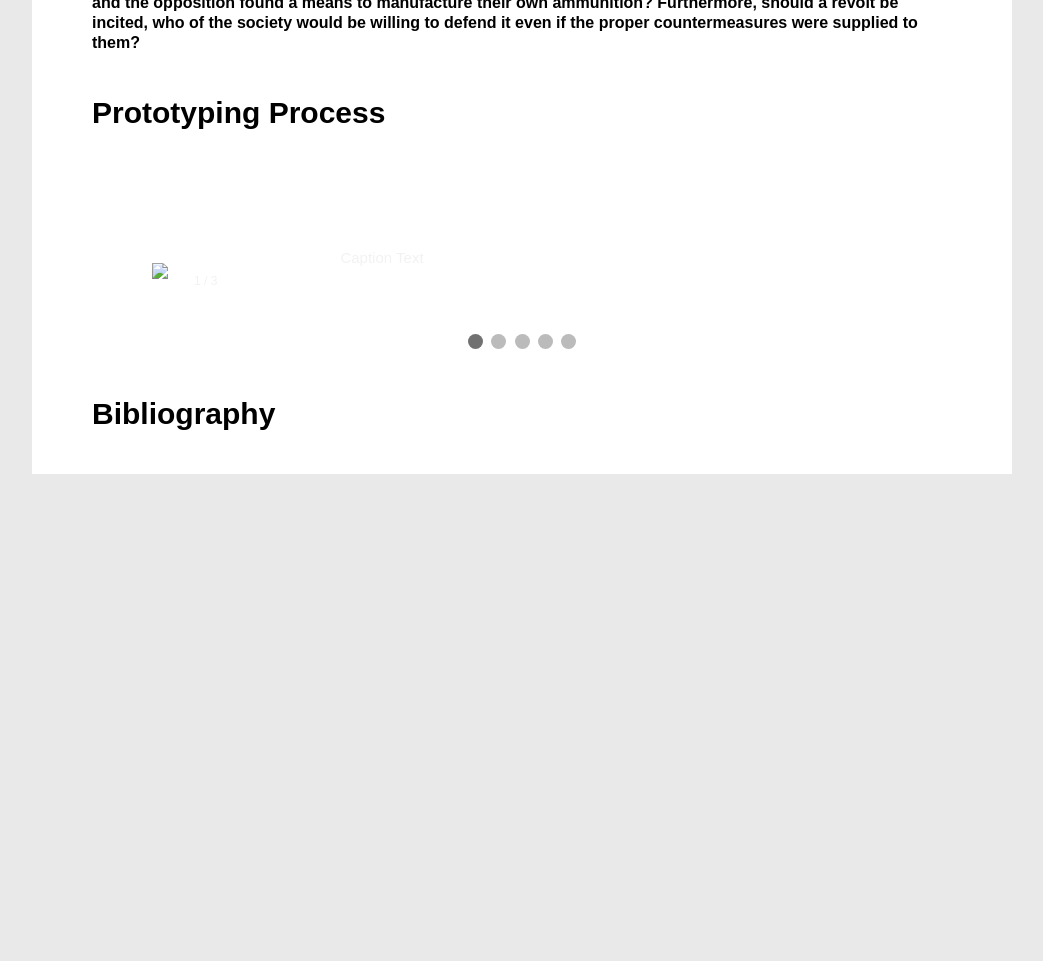
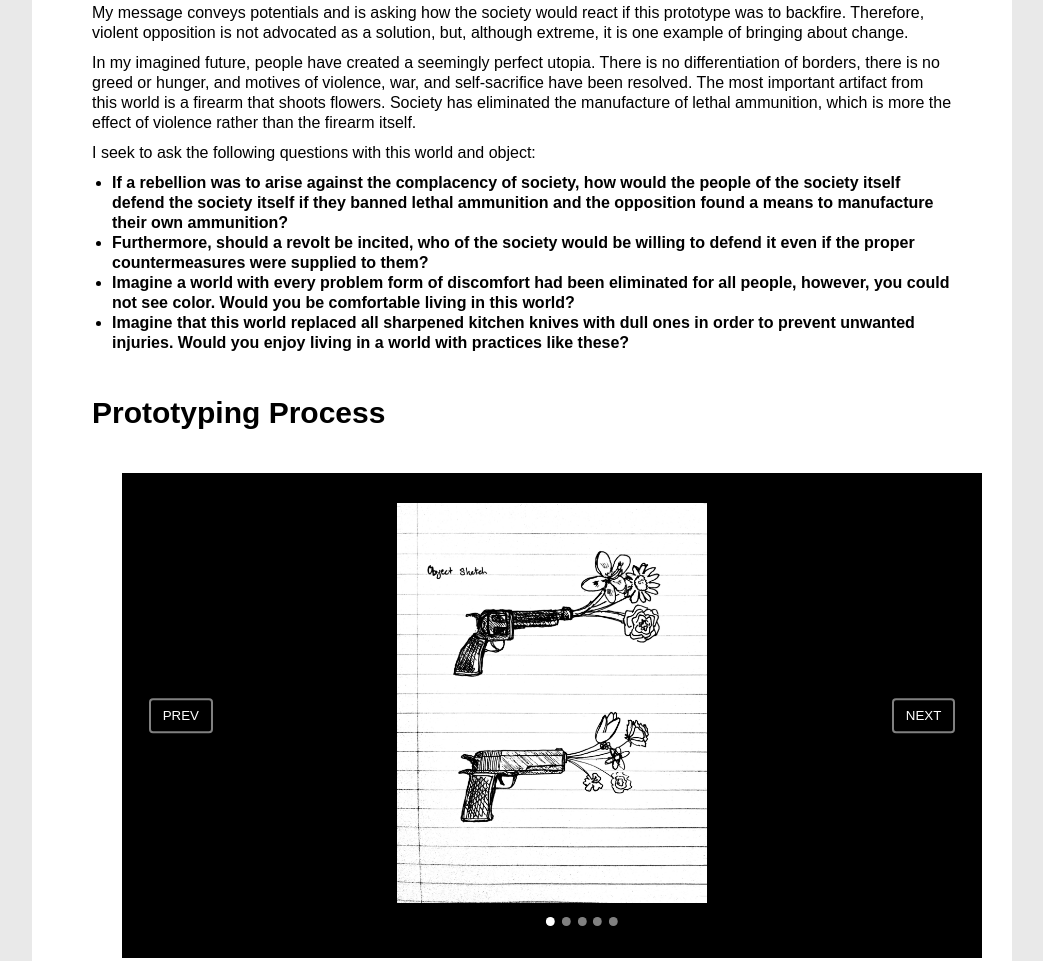
Before and after one commit to cmm1156/future-casting-website, a plain HTML site: page index.html in a window 1280 px wide. Shown: the part 1793-2754 px from the top of the page, without its empty margins (118-1161 px from the left). Before the commit the page ends 2267 px from the top, so only its background shows below. Drawn offline with nearby package versions, Linux system fonts and the light colour scheme.

Commit message:
files updated

```diff
--- a/index.html
+++ b/index.html
@@ -3,6 +3,9 @@
   <head>
     <meta charset="utf-8">
     <link rel="stylesheet" href="style.css">
+    <link rel="stylesheet" href="https://cdnjs.cloudflare.com/ajax/libs/Glide.js/3.4.1/css/glide.core.min.css" integrity="sha256-Ev8y2mML/gGa4LFVZgNpMTjKwj34q4pC4DcseWeRb9w=" crossorigin="anonymous" />
+    <link rel="stylesheet" href="https://cdnjs.cloudflare.com/ajax/libs/Glide.js/3.4.1/css/glide.theme.min.css" integrity="sha256-sw/JiPOV1ZfcXjqBJT1vqaA4vBGeiqn+b7PDhVv4OA4=" crossorigin="anonymous" />
+
 
     <title>Digital Experience</title>
   </head>
@@ -30,87 +33,67 @@
         <iframe src="https://player.vimeo.com/video/489325942" width="640" height="360" frameborder="0" allow="autoplay; fullscreen" allowfullscreen></iframe>
       </div>
 
+
       <div class="framingStory" id="story">
+
         <h1>Framing Story</h1>
-        <p>
-          Sometime in the distant future, on Earth, the world was overwhelmed by a movement make society more perfect. The anthem of this movement was the work of songwriter John Lennon. In his song “Imagine,” Lennon makes the proposal for a radical new world, calling for the dissolving of formal nations, the removal of any motives for self-sacrifice or harm to others, a ban of possessions, greed, and hunger.
-          In order to accomplish this, all lethal firearm ammunition was confiscated and replaced with floral rounds to spread peace and love.
-          As time went on, complacency set in and society became very homogenized. Strong cultures throughout the world disassembled. Cultures merged with cultures and as a result local color, notable cuisines, and overseas fashion became homogenized as well.
-          In order to solve the hunger issue, cafeteria-like institutions were established. These institutions served food that was easy to reproduce and therefore lacked variety. Additionally, the food was good for sustenance, but was bland and flavorless because there was not needed to advertise variety.
-          However, while all seems good and well, a faction of society is opposed to the complacency and sameness and form an opposition. If this faction managed to manufacture arms and incite a revolt, who would defend the new society and how would they do it?
-
-          The world looks very gray and dull. Art, architecture, and design is homogenized and looks the same. For example, there are many car manufacturers but only one common style of chassis; imagine every car on street was a black VW Beetle.
-          The world tastes bland like bread without salt.
-          Music and sound are more like noise by today’s standards.
-          The world feels as exciting as chopping vegetables with a dulled knife.
-        </p>
-      </div>
-
-      <div class="framingMessage" id="message">
-        <h1>Framing Message</h1>
-        <p>
-          In this iteration, my concept of “chaos” from my first iteration refers to the idea that complacent life is boring, and some people feel the need to disrupt sameness and make life more interesting. The “chaos” is the diversity within society as we know it today. The “chaos” is NOT the rebellious faction taking up arms against sameness and society; this rebellion was one idea for the means by which these detractors might return the world to diversity. The “chaos” is the opposition's end goal of bringing color back into the world through diversity.
-          It is important to understand that the message is conveying potentials. It is asking how the society would react if this prototype was to backfire. Therefore, violent opposition is not advocated as a solution, but, although extreme, it is just one example of bringing about change.
-          In my imagined future, people have created a seemingly perfect utopia. There is no differentiation of borders, there is no greed or hunger, and motives of violence, war, and self-sacrifice have been resolved. The most important artifact from this world is a firearm that shoots flowers. Society has eliminated the manufacture of lethal ammunition, which is more the effect of violence rather than the firearm itself.
-        </p>
-        <span>
-          I seek to ask two main questions with this world and object. If a rebellion was to arise against the complacency of society, how would the people of the society itself defend the society itself if they banned lethal ammunition and the opposition found a means to manufacture their own ammunition? Furthermore, should a revolt be incited, who of the society would be willing to defend it even if the proper countermeasures were supplied to them?
-        </span>
-      </div>
-
-
-      <div class="process" id="process">
-        <h1>Prototyping Process</h1>
-        <img src="#" alt="">
-
-        <div class="slideshow-container">
-  <!-- Full-width images with number and caption text -->
-          <div class="mySlides fade">
-            <div class="numbertext">1 / 3</div>
-            <img src="sketch.jpg" style="width:100%">
-            <div class="text">Caption Text</div>
-          </div>
-
-          <div class="mySlides fade">
-            <div class="numbertext">2 / 3</div>
-            <img src="process1.jpg" style="width:100%">
-            <div class="text">Caption Two</div>
-          </div>
-
-          <div class="mySlides fade">
-            <div class="numbertext">3 / 3</div>
-            <img src="process2.jpg" style="width:100%">
-            <div class="text">Caption Three</div>
-          </div>
-
-          <div class="mySlides fade">
-            <div class="numbertext">3 / 3</div>
-            <img src="process3.jpg" style="width:100%">
-            <div class="text">Caption Three</div>
-          </div>
-
-          <div class="mySlides fade">
-            <div class="numbertext">3 / 3</div>
-            <img src="process4.jpg" style="width:100%">
-            <div class="text">Caption Three</div>
-          </div>
-
-          <!-- Next and previous buttons -->
-          <a class="prev" onclick="plusSlides(-1)">&#10094;</a>
-          <a class="next" onclick="plusSlides(1)">&#10095;</a>
-        </div>
-
-        <div style="text-align:center">
-          <span class="dot" onclick="currentSlide(1)"></span>
-          <span class="dot" onclick="currentSlide(2)"></span>
-          <span class="dot" onclick="currentSlide(3)"></span>
-          <span class="dot" onclick="currentSlide(4)"></span>
-          <span class="dot" onclick="currentSlide(5)"></span>
-        </div>
+        <p>Sometime in the distant future, on Earth, the world was overwhelmed by a movement make society more perfect. The anthem of this movement was the work
+          of songwriter John Lennon. In his song “Imagine,” Lennon makes the proposal for a radical new world, calling for the dissolving of formal nations, the
+           removal of any motives for self-sacrifice or harm to others, a ban of possessions, greed, and hunger. In order to accomplish this, all lethal firearm
+            ammunition was confiscated and replaced with floral rounds to spread peace and love.</p>
+        <p>As time went on, complacency set in and society became very homogenized. Strong cultures throughout the world disassembled. Cultures merged with cultures and as a result local color, notable cuisines, and overseas fashion became homogenized as well.</p>
+        <p>In order to solve the hunger issue, cafeteria-like institutions were established. These institutions served food that was easy to reproduce and therefore lacked variety. Additionally, the food was good for sustenance, but was bland and flavorless because there was not needed to advertise variety.</p>
+        <p>However, while all seems good and well, a faction of society is opposed to the complacency and sameness and form an opposition. If this faction managed to manufacture arms and incite a revolt, who would defend the new society and how would they do it?</p>
+        <p>The world looks very gray and dull. Art, architecture, and design is homogenized and looks the same. For example, there are many car manufacturers but only one common style of chassis; imagine every car on street was a black VW Beetle. This world’s food tastes bland like bread without salt. Music and sound are more like noise by today’s standards. The world feels as exciting as chopping vegetables with a dulled knife.</p>
 
       </div>
 
 
+
+      <div class="framingMessage" id="message">
+
+        <h1>Framing Message</h1>
+        <p>It is important to understand the separation of “chaos” from the object prototype. In this context “chaos” refers to the need to disrupt sameness and complacency to make life more interesting. The “chaos” is the diversity within society as we know it today; the opposite of homogenization. “Chaos” is not the rebellious faction taking up arms against sameness and society; this rebellion was one idea for the means by which these detractors might return the world to diversity. The “chaos” is the opposition's end goal of bringing color back into the world through diversity.</p>
+        <p>My message conveys potentials and is asking how the society would react if this prototype was to backfire. Therefore, violent opposition is not advocated as a solution, but, although extreme, it is one example of bringing about change.</p>
+        <p>In my imagined future, people have created a seemingly perfect utopia. There is no differentiation of borders, there is no greed or hunger, and motives of violence, war, and self-sacrifice have been resolved. The most important artifact from this world is a firearm that shoots flowers. Society has eliminated the manufacture of lethal ammunition, which is more the effect of violence rather than the firearm itself.</p>
+        <p>I seek to ask the following questions with this world and object:</p>
+        <ul class="messageList">
+          <li>If a rebellion was to arise against the complacency of society, how would the people of the society itself defend the society itself if they banned lethal ammunition and the opposition found a means to manufacture their own ammunition?</li>
+          <li>Furthermore, should a revolt be incited, who of the society would be willing to defend it even if the proper countermeasures were supplied to them?</li>
+          <li>Imagine a world with every problem form of discomfort had been eliminated for all people, however, you could not see color. Would you be comfortable living in this world?</li>
+          <li>Imagine that this world replaced all sharpened kitchen knives with dull ones in order to prevent unwanted injuries. Would you enjoy living in a world with practices like these?</li>
+      </ul>
+      </div>
+
+
+      <div class="process" id="process" data-glide-el="track">
+        <h1>Prototyping Process</h1>
+        <div class="glide">
+          <div class="glide__track" data-glide-el="track">
+            <ul class="glide__slides">
+              <li class="glide__slide"><img src="images/sketch.jpg"></li>
+              <li class="glide__slide"><img src="images/process1.jpg"></li>
+              <li class="glide__slide"><img src="images/process2.jpg"></li>
+              <li class="glide__slide"><img src="images/process3.jpg"></li>
+              <li class="glide__slide"><img src="images/process4.jpg"></li>
+            </ul>
+          </div>
+
+          <div class="glide__arrows" data-glide-el="controls">
+            <button class="glide__arrow glide__arrow--left" data-glide-dir="<">Prev</button>
+            <button class="glide__arrow glide__arrow--right" data-glide-dir=">">Next</button>
+          </div>
+
+          <div class="glide__bullets" data-glide-el="controls[nav]">
+            <button class="glide__bullet" data-glide-dir="=0"></button>
+            <button class="glide__bullet" data-glide-dir="=1"></button>
+            <button class="glide__bullet" data-glide-dir="=2"></button>
+            <button class="glide__bullet" data-glide-dir="=3"></button>
+            <button class="glide__bullet" data-glide-dir="=4"></button>
+
+          </div>
+        </div>
+      </div>
 
       <div class="bibliography" id="bibliography">
         <h1>Bibliography</h1>
@@ -126,9 +109,12 @@
     <script src="script.js"></script>
     <!-- Rellax -->
     <script src="https://cdnjs.cloudflare.com/ajax/libs/rellax/1.12.1/rellax.min.js" integrity="sha512-f5HTYZYTDZelxS7LEQYv8ppMHTZ6JJWglzeQmr0CVTS70vJgaJiIO15ALqI7bhsracojbXkezUIL+35UXwwGrQ==" crossorigin="anonymous"></script>
+    <!-- Glide -->
+    <!-- <script src="node_modules/@glidejs/glide/dist/glide.min.js"></script> -->
+    <script src="https://cdnjs.cloudflare.com/ajax/libs/Glide.js/3.4.1/glide.min.js" integrity="sha256-CnNQJd80jPuIDyeQRRq7+Wgt+++Kl0dZLt4ETNmxMIw=" crossorigin="anonymous"></script>
+
 
   </body>
 
-  <script src="script.js"></script>
 
 </html>
--- a/script.js
+++ b/script.js
@@ -1,33 +1,7 @@
 
-var rellax = new Rellax('.rellax');
+document.addEventListener('DOMContentLoaded', function(event) {
+    var rellax = new Rellax('.rellax');
 
-
-
-var slideIndex = 1;
-showSlides(slideIndex);
-
-// Next/previous controls
-function plusSlides(n) {
-  showSlides(slideIndex += n);
-}
-
-// Thumbnail image controls
-function currentSlide(n) {
-  showSlides(slideIndex = n);
-}
-
-function showSlides(n) {
-  var i;
-  var slides = document.getElementsByClassName("mySlides");
-  var dots = document.getElementsByClassName("dot");
-  if (n > slides.length) {slideIndex = 1}
-  if (n < 1) {slideIndex = slides.length}
-  for (i = 0; i < slides.length; i++) {
-      slides[i].style.display = "none";
+    new Glide('.glide').mount();
   }
-  for (i = 0; i < dots.length; i++) {
-      dots[i].className = dots[i].className.replace(" active", "");
-  }
-  slides[slideIndex-1].style.display = "block";
-  dots[slideIndex-1].className += " active";
-}
+)
--- a/style.css
+++ b/style.css
@@ -14,9 +14,13 @@ html {
 
 }
 
-video {
-  max-width: 500px;
+
+.video {
   margin-left: 50px;
+}
+
+iframe {
+  margin: 30px;
 }
 
 .navbar {
@@ -38,6 +42,12 @@ video {
   text-decoration: none;
   color: white;
   padding-right: 30px;
+  transition: 0.5s;
+}
+
+.navbar a:hover {
+  color: black;
+  transition: 0.5s;
 }
 
 .headerContainer {
@@ -76,114 +86,31 @@ video {
   margin-bottom: 20px
 }
 
-.mainContainer p {
 
-}
-
-.framingMessage span {
-  font-weight: bold;
+.framingStory p, .framingMessage p {
+  margin-bottom: 10px;
 }
 
 
 
-
-* {box-sizing:border-box}
-
-/* Slideshow container */
-.slideshow-container {
-  max-width: 1000px;
-  position: relative;
-  margin: auto;
-}
-
-/* Hide the images by default */
-.mySlides {
-  display: none;
-}
-
-/* Next & previous buttons */
-.prev, .next {
-  cursor: pointer;
-  position: absolute;
-  top: 50%;
-  width: auto;
-  margin-top: -22px;
-  padding: 16px;
-  color: white;
+.framingMessage ul {
   font-weight: bold;
-  font-size: 18px;
-  transition: 0.6s ease;
-  border-radius: 0 3px 3px 0;
-  user-select: none;
-}
-
-/* Position the "next button" to the right */
-.next {
-  right: 0;
-  border-radius: 3px 0 0 3px;
-}
-
-/* On hover, add a black background color with a little bit see-through */
-.prev:hover, .next:hover {
-  background-color: rgba(0,0,0,0.8);
+  margin-left: 20px;
+  margin-bottom: 10px;
 }
 
 
-.slideshow-container {
-  width: 50vh;
-  display: flex;
+.glide {
+  background: black;
+  text-align: center;
+  width: 40vw;
+}
 
-}
-/* Caption text */
-.text {
-  color: #f2f2f2;
-  font-size: 15px;
-  padding: 8px 12px;
-  position: absolute;
-  bottom: 8px;
-  width: 100%;
+.glide img {
+  margin-top: 30px;
+  margin-bottom: 50px;
+  /* width: /px; */
+  height: 50vh;
+  background-color: black;
   text-align: center;
 }
-
-/* Number text (1/3 etc) */
-.numbertext {
-  color: #f2f2f2;
-  font-size: 12px;
-  padding: 8px 12px;
-  position: absolute;
-  top: 0;
-}
-
-/* The dots/bullets/indicators */
-.dot {
-  cursor: pointer;
-  height: 15px;
-  width: 15px;
-  margin: 0 2px;
-  background-color: #bbb;
-  border-radius: 50%;
-  display: inline-block;
-  transition: background-color 0.6s ease;
-}
-
-.active, .dot:hover {
-  background-color: #717171;
-}
-
-/* Fading animation */
-.fade {
-  -webkit-animation-name: fade;
-  -webkit-animation-duration: 1.5s;
-  animation-name: fade;
-  animation-duration: 1.5s;
-}
-
-@-webkit-keyframes fade {
-  from {opacity: .4}
-  to {opacity: 1}
-}
-
-@keyframes fade {
-  from {opacity: .4}
-  to {opacity: 1}
-}
```
Also changed, not shown: 4 other files.
